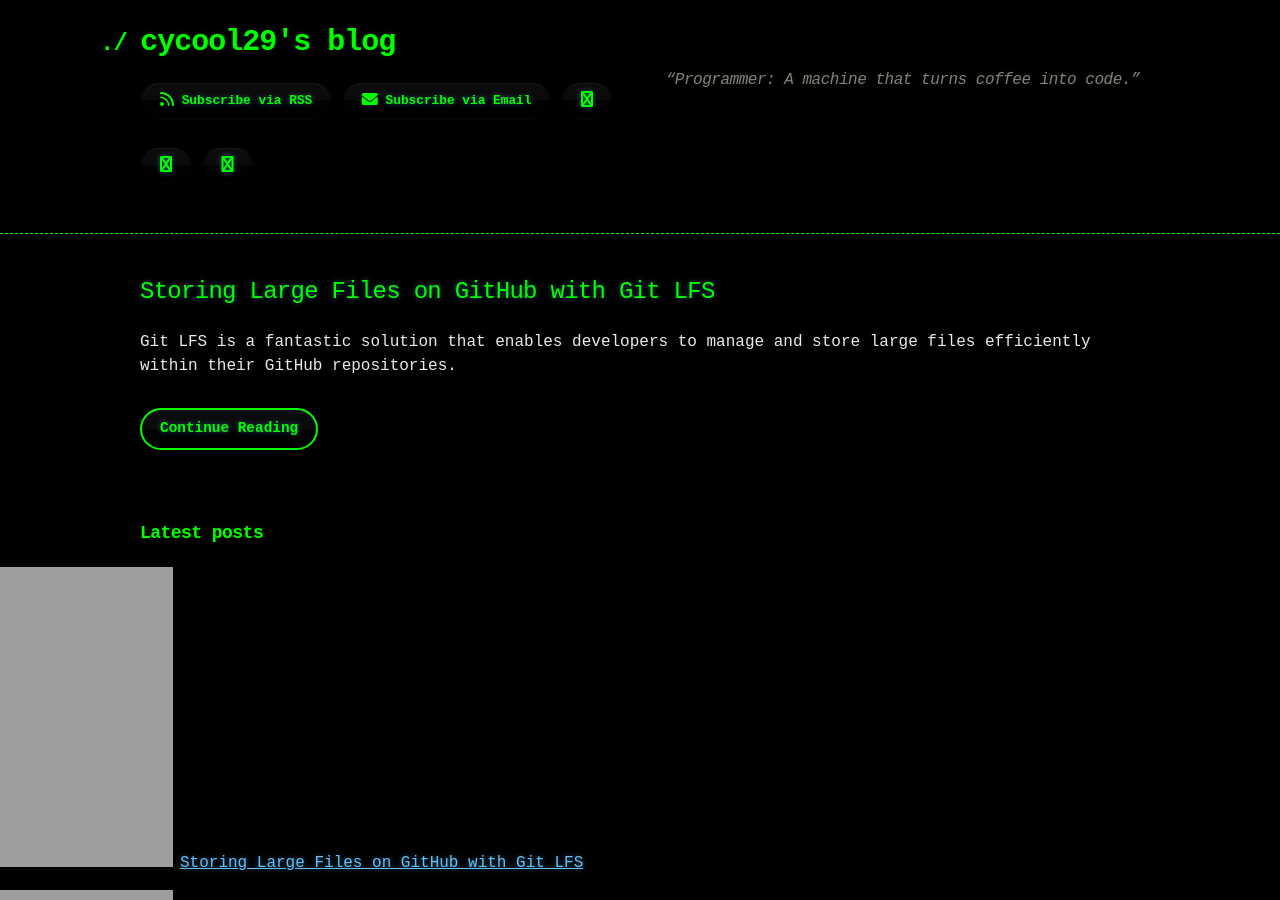
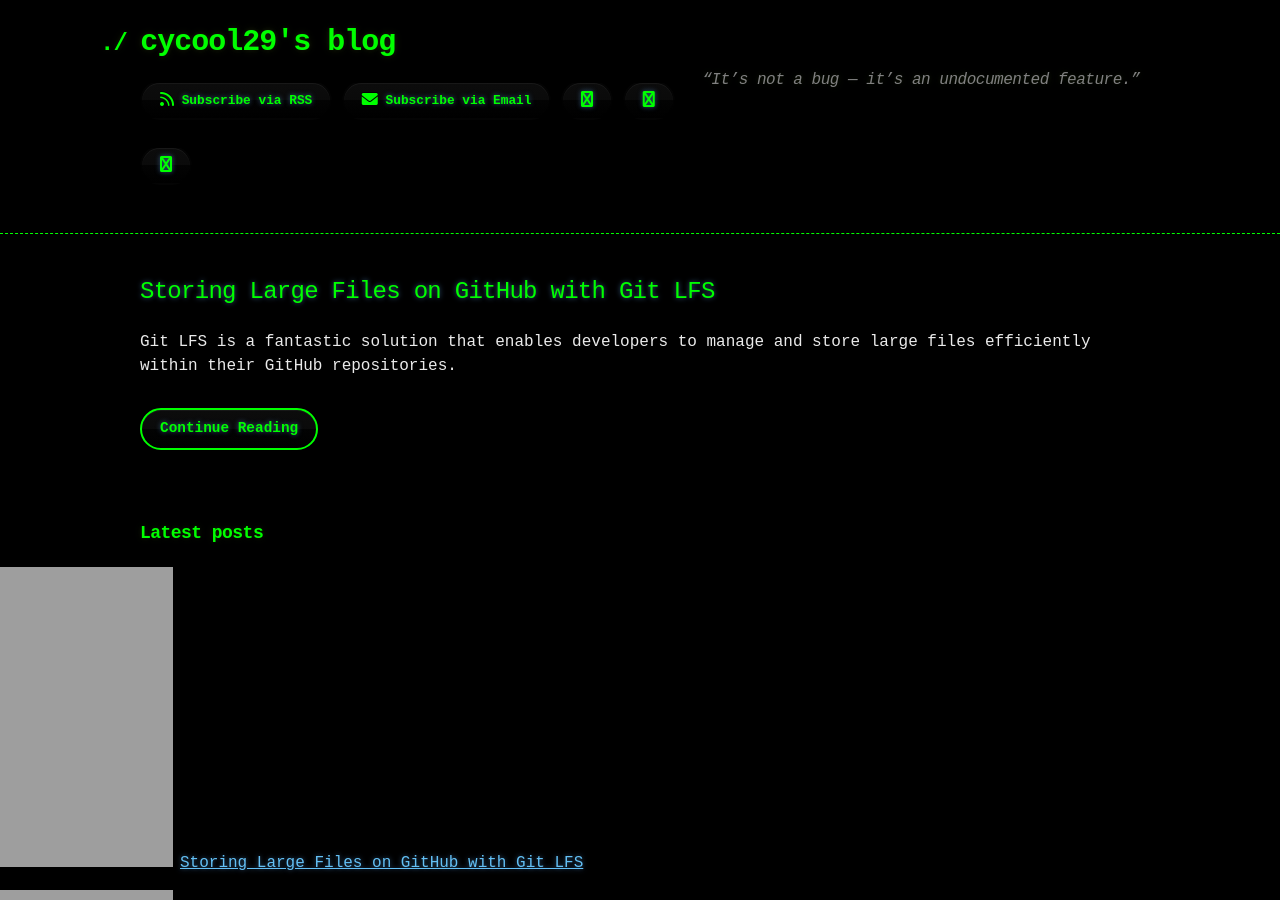
Before and after one commit to cycool29/cycool29.github.io, a Jekyll site: the page built from index.md, in a window 1280 px wide and 900 px high. Built offline with Jekyll 4.4.1, drawn with Linux system fonts in a browser that asks for light colours; a style sheet for code colours, icons or effects is not loaded.

Commit message:
Update quotes

```diff
--- a/_config.yml
+++ b/_config.yml
@@ -1,5 +1,5 @@
 title: cycool29's blog
-description: "“Programmer: A machine that turns coffee into code.” "
+description: "“It’s not a bug — it’s an undocumented feature.” "
 bio: A high school student. Intermediate in Python, Git, Bash. Learning JavaScript. He/Him. "
 author: cycool29
 url: https://cycool29.github.io
```
